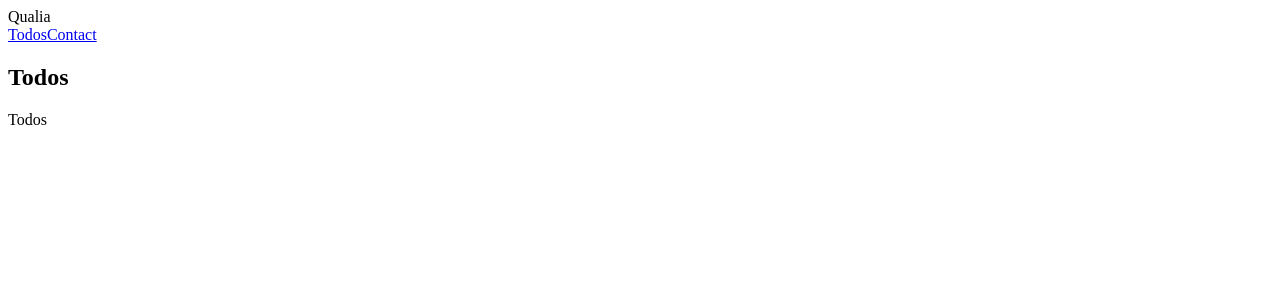
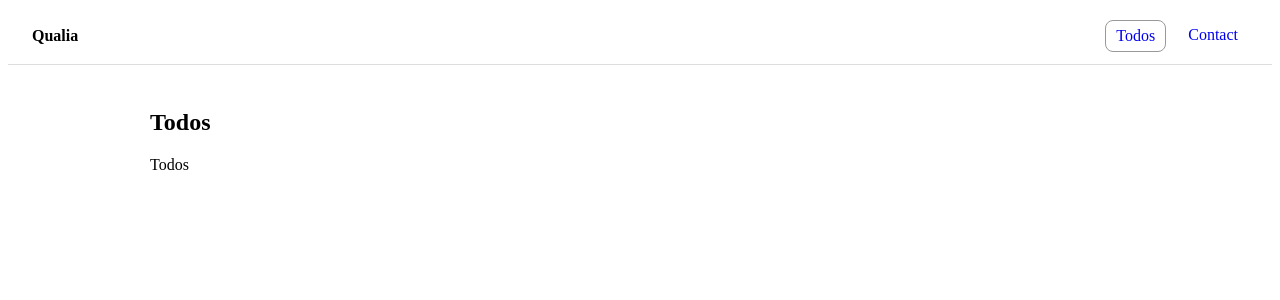
Before and after one commit to wilbursalazar/qualia, a JavaScript app: page /todos in a window 1280 px wide. Shown: the top 300 px of the page. Built offline with nearby package versions, Linux system fonts and the light colour scheme; the HTML template or start-up script is replaced by a standard one.

Commit message:
fix App.css structure/ layout styles

```diff
--- a/src/App.css
+++ b/src/App.css
@@ -35,15 +35,61 @@
   to {
     transform: rotate(360deg);
   }
+}
 
-  .main { padding: 24px; max-width: 980px; margin: 0 auto; }
+/* ---- Custom project styles ---- */
 
-.nav { border-bottom: 1px solid #ddd; padding: 12px 24px; }
-.navInner { display: flex; justify-content: space-between; align-items: center; }
-.brand { font-weight: 700; }
+.main {
+  padding: 24px;
+  max-width: 980px;
+  margin: 0 auto;
+}
 
-.links { display: flex; gap: 12px; }
-.links a { text-decoration: none; padding: 6px 10px; border-radius: 8px; }
-.links a.active { border: 1px solid #999; }
+.nav {
+  border-bottom: 1px solid #ddd;
+  padding: 12px 24px;
+}
 
+.navInner {
+  display: flex;
+  justify-content: space-between;
+  align-items: center;
 }
+
+.brand {
+  font-weight: 700;
+}
+
+.links {
+  display: flex;
+  gap: 12px;
+}
+
+.links a {
+  text-decoration: none;
+  padding: 6px 10px;
+  border-radius: 8px;
+}
+
+.links a.active {
+  border: 1px solid #999;
+}
+
+.twoCol {
+  display: flex;
+  gap: 16px;
+  align-items: flex-start;
+}
+
+.panel {
+  flex: 1;
+  border: 1px solid #ddd;
+  border-radius: 12px;
+  padding: 16px;
+}
+
+@media (max-width: 800px) {
+  .twoCol {
+    flex-direction: column;
+  }
+}
```
